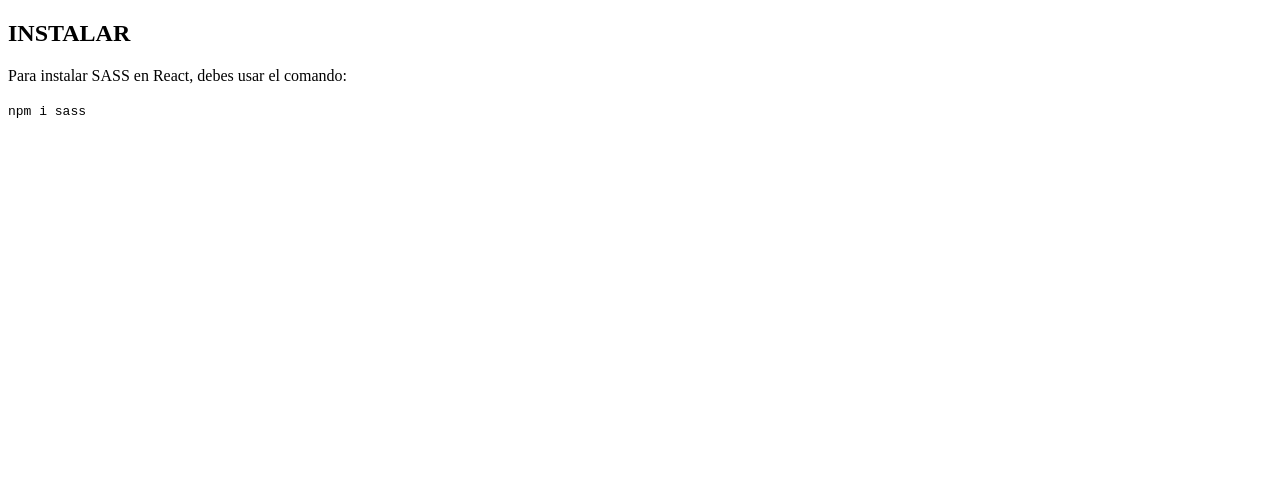
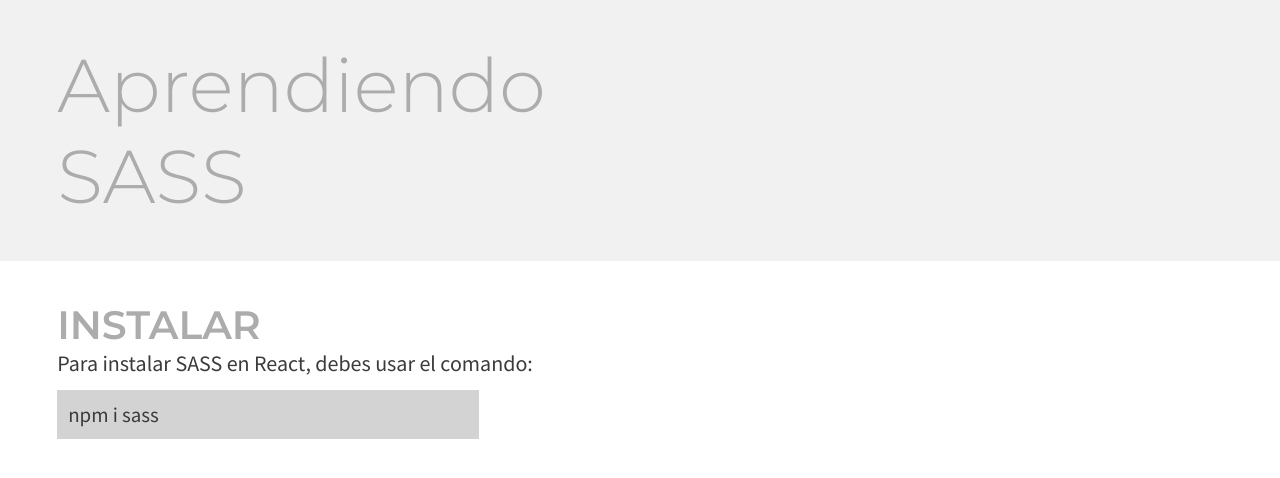
Before and after one commit to Cito2310/learn-sass-react, a React (Vite) app: page / in a window 1280 px wide. Shown: the top 478 px of the page. Built offline with nearby package versions, Linux system fonts and the light colour scheme.

Commit message:
Added style to section and title - Added variable and config fle scss

```diff
--- a/package.json
+++ b/package.json
@@ -11,7 +11,8 @@
   "dependencies": {
     "prop-types": "^15.8.1",
     "react": "^18.2.0",
-    "react-dom": "^18.2.0"
+    "react-dom": "^18.2.0",
+    "sass": "^1.55.0"
   },
   "devDependencies": {
     "@types/react": "^18.0.17",
--- a/src/App.jsx
+++ b/src/App.jsx
@@ -1,15 +1,23 @@
 import { Section } from "./components/Section"
+
+import "./config.scss"
+import "./style/title-section.scss"
 
 export const App = () => {
     return (
-        <Section
-            title="INSTALAR"
-            paragraphs={[
-                "Para instalar SASS en React, debes usar el comando:"
-            ]}
-            codes={[
-                "npm i sass"
-            ]}
-        />
+        <>
+            <div className="title-section">
+                <h1>Aprendiendo<br/>SASS</h1>
+            </div>
+
+            <Section
+                title="INSTALAR"
+                text={[
+                    [ "paragraph" , "Para instalar SASS en React, debes usar el comando:"],
+                    [ "code" , "npm i sass" ],
+                ]}
+            />
+        </>
+
     )
 }
--- /dev/null
+++ b/src/_variables.scss
@@ -0,0 +1,8 @@
+$secondary-text-color: rgb(172, 172, 172);
+$first-text-color:     rgb(59, 59, 59);
+
+$background-color:           rgb(255, 255, 255);
+$background-secondary-color: rgb(241, 241, 241);
+$background-code-color:      rgb(211, 211, 211);
+
+$border-left-margin:    2.6rem
--- a/src/components/Section.jsx
+++ b/src/components/Section.jsx
@@ -1,20 +1,29 @@
 import PropTypes from 'prop-types';
 
-export const Section = ({ title = "" , paragraphs = [] , codes = [] }) => {
+import "../style/section.scss"
 
+export const Section = ({ title = "" , text = []}) => {
+    const textSection = () => {
+        return text.map( paragraph => {
+            switch (paragraph[0]) {
+                case "paragraph":
+                    return <p key={paragraph[1]}>{paragraph[1]}</p>;
+
+                case "code":
+                    return <code key={paragraph[1]}>{paragraph[1]}</code>;
+            }
+        })
+    }
 
     return (
         <div className="section">
             <h2 className="section-title">{title}</h2>
-
-            { paragraphs.map( paragraph => <p key={ paragraph}>{ paragraph }</p> ) }
-            { codes.map( code => <code key={ code }>{ code }</code> ) }
+            { textSection() }
         </div>
     )
 }
 
 Section.propTypes = {
     title: PropTypes.string.isRequired,
-    paragraphs: PropTypes.array.isRequired,
-    codes: PropTypes.array,
+    text: PropTypes.array.isRequired,
 }
--- /dev/null
+++ b/src/config.scss
@@ -0,0 +1,15 @@
+@import url('https://fonts.googleapis.com/css2?family=Open+Sans:wght@300;400;500;600;700;800&display=swap');
+@import url('https://fonts.googleapis.com/css2?family=Roboto:wght@100;300;400;500;700;900&display=swap');
+@import url('https://fonts.googleapis.com/css2?family=Montserrat:wght@100;200;300;400;500;600;700;800;900&display=swap');
+@import url('https://fonts.googleapis.com/css2?family=Poppins:wght@100;200;300;400;500;600;700;800;900&display=swap');
+@import url('https://fonts.googleapis.com/css2?family=Source+Sans+Pro:wght@200;300;400;600;700;900&display=swap');
+
+html, body h1, h2, p, code {all: unset}
+
+html, body, #root {
+    cursor: default;
+    font-family: "Source Sans Pro";
+    font-weight: 400;
+    font-size: 22px;
+    margin: 0;
+}
--- /dev/null
+++ b/src/style/section.scss
@@ -0,0 +1,30 @@
+@use "../variables";
+
+.section {
+    margin: 1.8rem variables.$border-left-margin;
+
+    background-color: variables.$background-color;
+    color: variables.$first-text-color;
+    display: flex;
+    flex-direction: column;
+
+
+    h2 {
+        color: variables.$secondary-text-color;
+        font-family: Montserrat;
+        font-size: 1.8em;
+        font-weight: 600;
+    }
+
+    p {
+        margin-bottom: 0.6em;
+    }
+
+    code {
+        font-weight: 400;
+        font-size: 0.95em;
+        background-color: variables.$background-code-color;
+        padding: 0.5rem;
+        width: 400px;
+    }
+}
--- /dev/null
+++ b/src/style/title-section.scss
@@ -0,0 +1,15 @@
+@use "../variables";
+
+.title-section {
+    background-color: variables.$background-secondary-color;
+    color: variables.$secondary-text-color;
+    display: flex;
+
+    h1 {
+        font-family: Montserrat;
+        font-size: 3.4em;
+        font-weight: 300;
+
+        margin: 1.8rem 1.8rem 1.8rem variables.$border-left-margin;
+    }
+}
```
Also changed, not shown: 1 other file (tests, documents, lock files or other folders).
